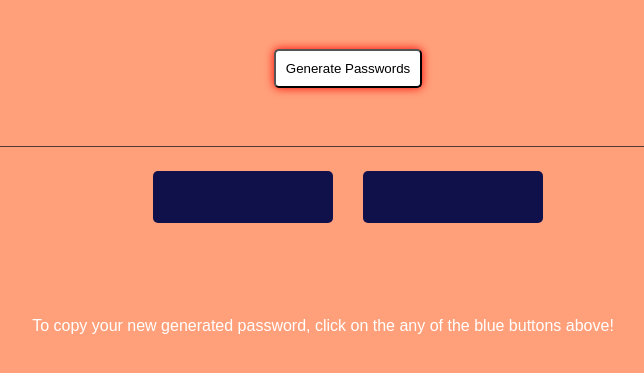
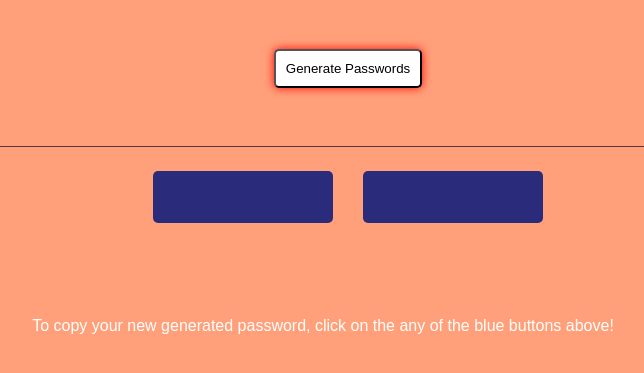
Before and after one commit to ronaldkwan93/PasswordGenz, a plain HTML site: page index.html in a window 1280 px wide. Shown: the part 203-576 px from the top of the page, without its empty margins (317-961 px from the left). Drawn offline with Linux system fonts and the light colour scheme.

Commit message:
gen password color updated

```diff
--- a/styles.css
+++ b/styles.css
@@ -35,7 +35,7 @@ h1 {
     border-radius: 5px;
     padding: 18px 15px;
     width: 150px;
-    background-color: rgb(16, 16, 75);
+    background-color: rgb(43, 43, 124);
     height: 2vh;
 }
 
@@ -43,7 +43,7 @@ h1 {
     margin-left: 30px;
     padding: 18px 15px;
     border-radius: 5px;
-    background-color: rgb(16, 16, 75);
+    background-color: rgb(43, 43, 124);
     width: 150px;
     height: 2vh;
 }
```
